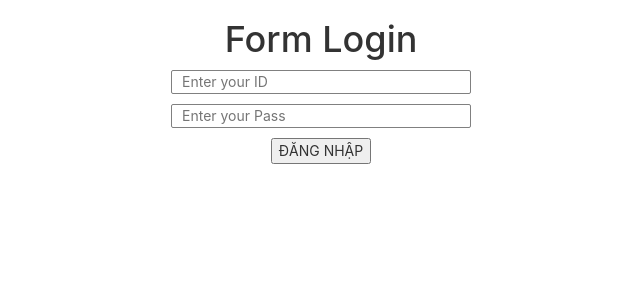
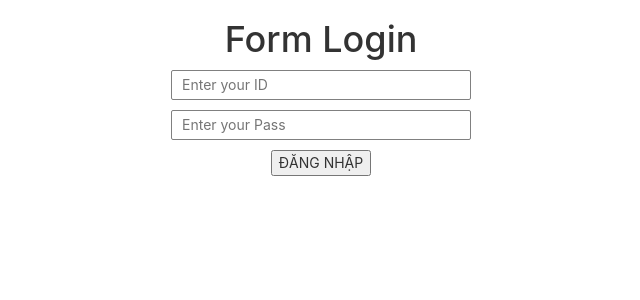
Before and after one commit to toanvan273/audio-bookv2, a React (Create React App) app: page /admin in a window 1280 px wide. Shown: the top 300 px of the page, without its empty margins (319-959 px from the left). Built offline with nearby package versions, Linux system fonts and the light colour scheme.

Commit message:
up home Tuan

```diff
--- a/src/ui/Admin/Admin.js
+++ b/src/ui/Admin/Admin.js
@@ -16,9 +16,11 @@ const Admin = props => {
             setDataLogin(dataLogin)
         }
         return ()=>{
+            console.log('un mount');
             localStorage.clear()
         }
     }, [])
+
     const getAdmin = data => {
         if (data) {
             localStorage.setItem('dataLogin', JSON.stringify(data))
--- a/src/ui/Admin/Login.js
+++ b/src/ui/Admin/Login.js
@@ -16,6 +16,7 @@ const Bound = styled.div`
             padding-left: 10px;
             border-radius: 2px;
             border: 1px solid gray;
+            height:30px;
         }
     }
     .noti{
```
